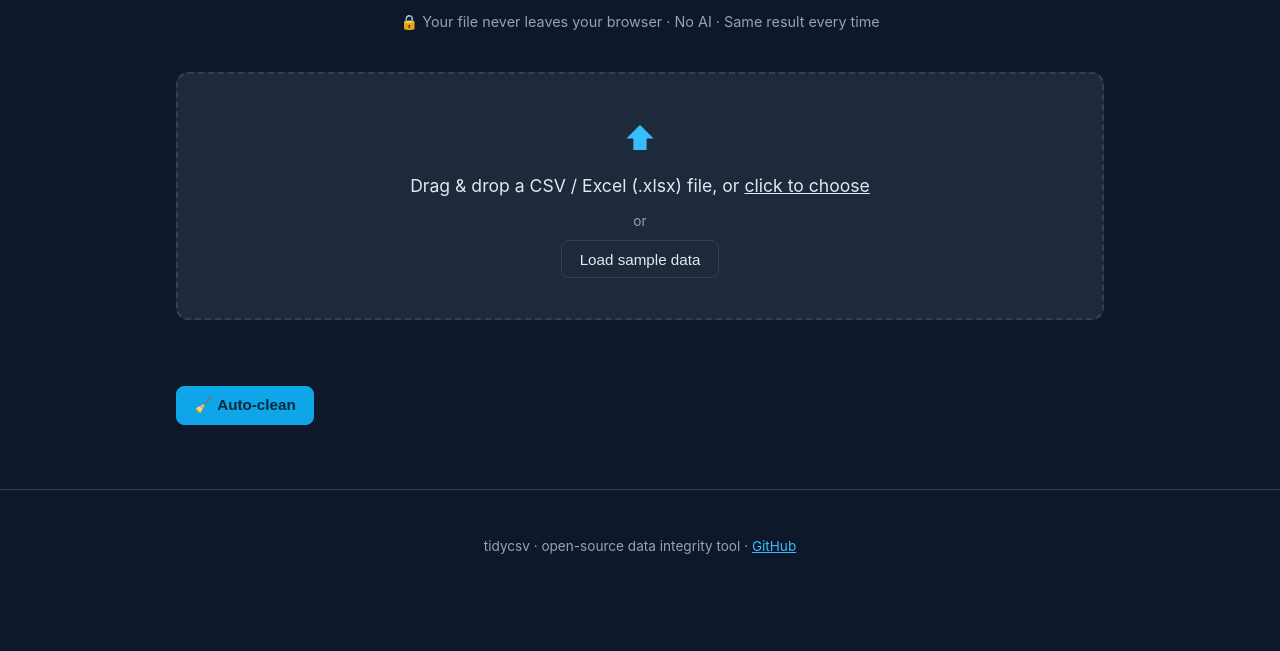
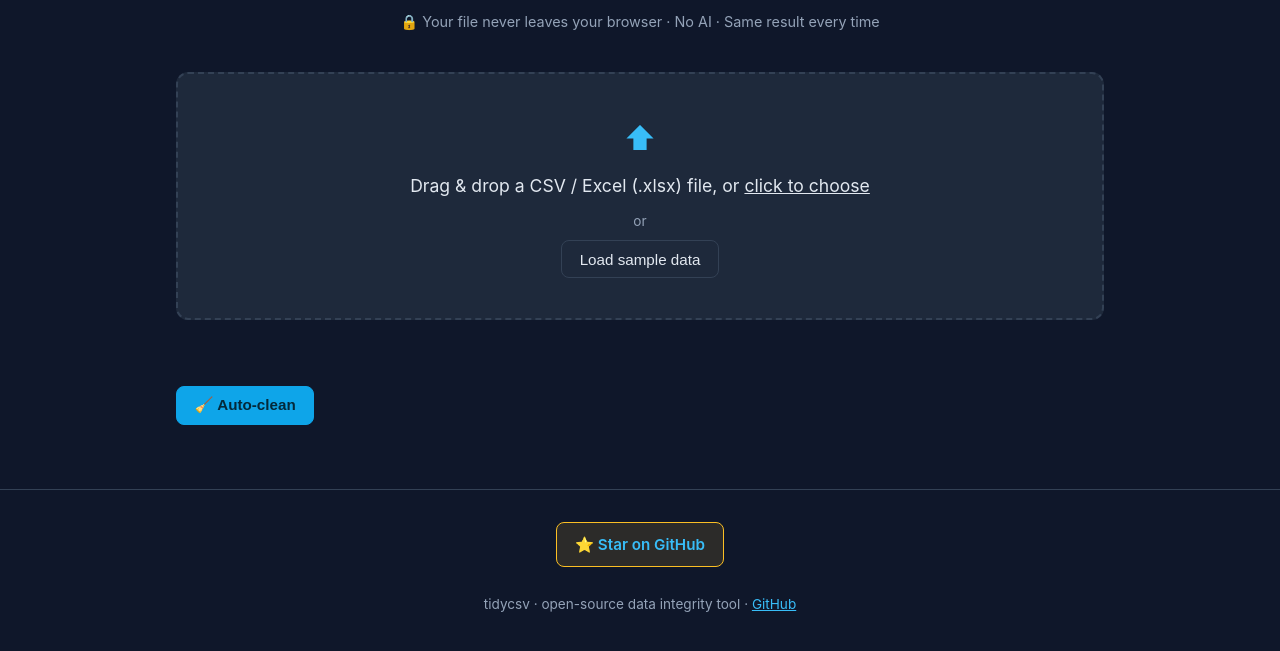
Before and after one commit to ejrwnd8826-maker/tidycsv, a website built with Vite: page index.html in a window 1280 px wide. Shown: the part 173-824 px from the top of the page. Before the commit the page ends 800 px from the top, so only its background shows below. Built offline with nearby package versions, Linux system fonts and the light colour scheme.

Commit message:
feat(ui): add Star on GitHub CTA in footer (KO/EN, no tracking)

```diff
--- a/index.html
+++ b/index.html
@@ -81,6 +81,14 @@
     </main>
 
     <footer class="site-footer">
+      <a
+        class="btn btn-star"
+        href="https://github.com/duke-yoon/tidycsv"
+        target="_blank"
+        rel="noopener"
+        data-i18n="btn.star"
+        >⭐ Star on GitHub</a
+      >
       <p>
         <span data-i18n="footer.text">tidycsv · 오픈소스 데이터 정합성 도구 ·</span>
         <a href="https://github.com/duke-yoon/tidycsv" rel="noopener">GitHub</a>
--- a/src/ui/i18n.ts
+++ b/src/ui/i18n.ts
@@ -66,6 +66,7 @@ const KO: Dict = {
   "btn.sample": "예제 데이터 불러오기",
   "btn.clean": "🧹 자동 정제하기",
   "btn.download": "⬇ 정제된 CSV 다운로드",
+  "btn.star": "⭐ GitHub에서 Star",
   "footer.text": "tidycsv · 오픈소스 데이터 정합성 도구 ·",
   // 요약
   "summary.analyzed": "{rows}행 · {cols}열 분석 완료",
@@ -139,6 +140,7 @@ const EN: Dict = {
   "btn.sample": "Load sample data",
   "btn.clean": "🧹 Auto-clean",
   "btn.download": "⬇ Download cleaned CSV",
+  "btn.star": "⭐ Star on GitHub",
   "footer.text": "tidycsv · open-source data integrity tool ·",
   "summary.analyzed": "{rows} rows · {cols} cols analyzed",
   "summary.total": "Total issues",
--- a/src/ui/styles.css
+++ b/src/ui/styles.css
@@ -136,6 +136,19 @@ main {
 }
 .btn-ghost {
   background: transparent;
+}
+.btn-star {
+  display: inline-block;
+  margin-bottom: 0.85rem;
+  text-decoration: none;
+  background: rgba(251, 191, 36, 0.12);
+  border-color: var(--warning);
+  color: var(--warning);
+  font-weight: 600;
+}
+.btn-star:hover {
+  background: rgba(251, 191, 36, 0.22);
+  filter: none;
 }
 
 /* 요약 */
```
